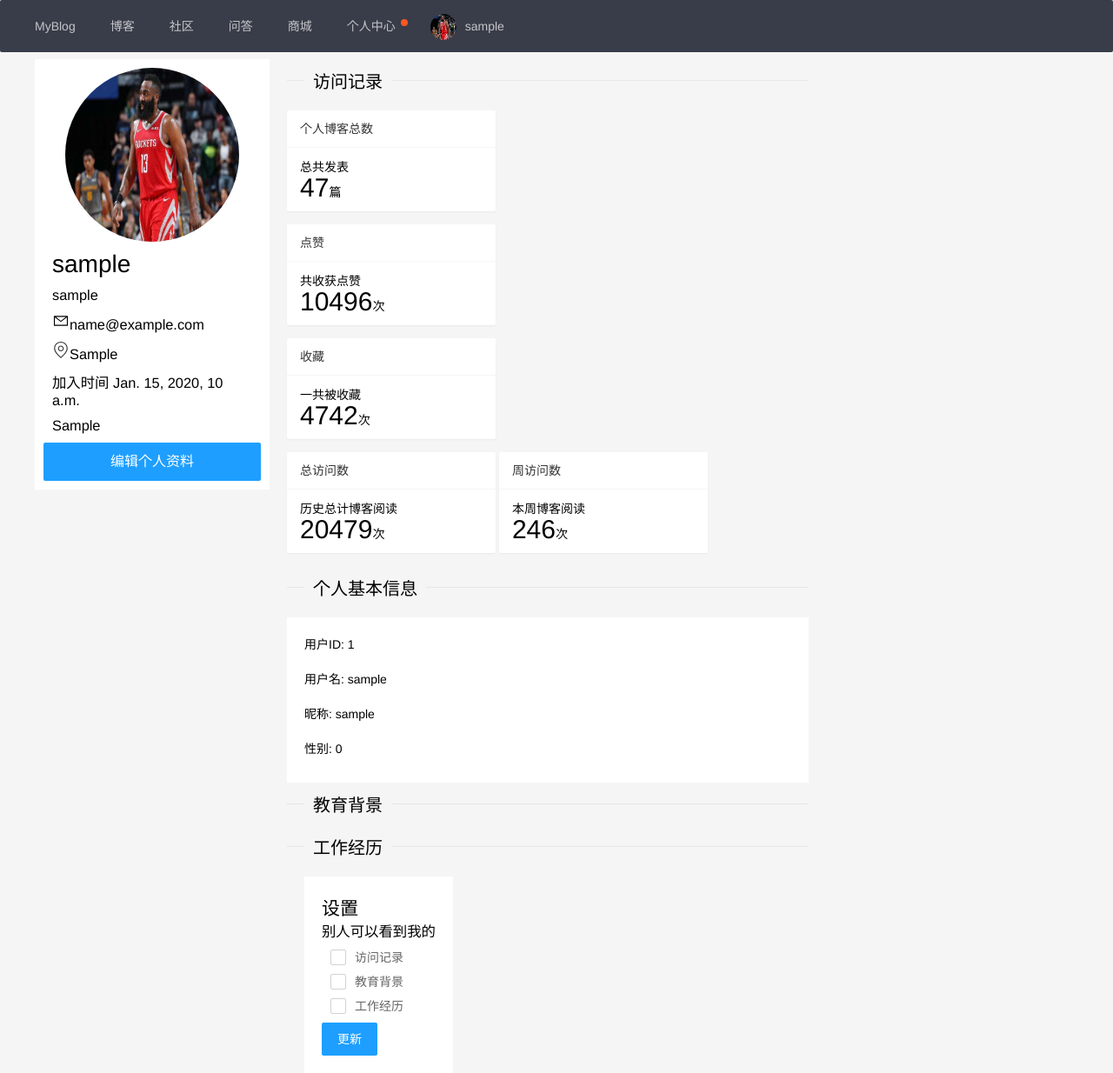
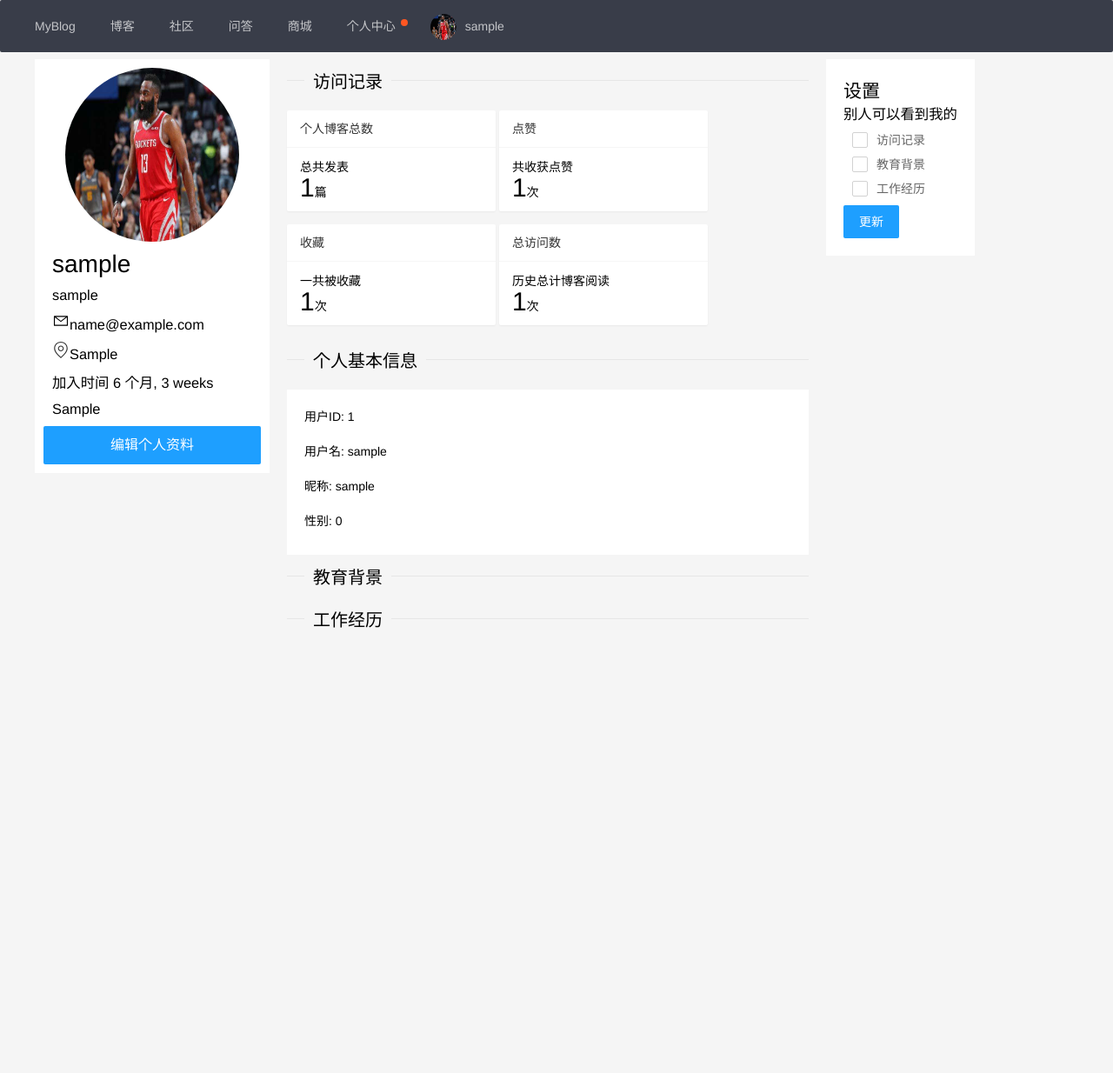
Before and after one commit to winston-he/myblog, a Django app: page /my_zone/1/ in a window 1280 px wide. Shown: the whole page at 87% size. After the commit the page ends 722 px from the top, so only its background shows below. Run offline with Django 3.2, Linux system fonts and the light colour scheme; a user stored in the database is signed in; tables that the repository leaves empty hold one stand-in row (values such as "Sample post"); parts of the project's set-up code (start-up, migrations or seed data) failed here and were passed over; some libraries are stand-ins or nearby versions.

Commit message:
更新了个人中心

```diff
--- /dev/null
+++ b/myblog/blog/templatetags/blog_filter.py
@@ -0,0 +1,25 @@
+#!/usr/bin/env python
+# encoding: utf-8
+'''
+@Author: winston he
+@Email: winston.wz.he@gmail.com
+@File: blog_filter.py
+@Time: 2020/8/16 21:48
+'''
+from datetime import datetime, timedelta
+
+from django import template
+
+
+register = template.Library()
+
+@register.filter
+def timesince_zh(val: str):
+    val = val.replace("days", "天")
+    val = val.replace("day", "天")
+    val = val.replace("hours", "小时")
+    val = val.replace("hour", "小时")
+    val = val.replace("months", "个月")
+    val = val.replace("month", "个月")
+    val = val.replace("years", "年")
+    return val.replace("year", "年")
--- a/myblog/blog/urls.py
+++ b/myblog/blog/urls.py
@@ -25,14 +25,13 @@ urlpatterns = [
     url(r'^post/(?P<pk>\d+)/comment/$', views.CreateCommentView.as_view(), name='comment_new'),
 
     url(r'^post/(?P<pk>\d+)/comment/count$', views.PostDetailView.get_total_comment_count, name='comment_count'),
-
-    # url(r'^post/(?P<pk>\d+)/comment-list/$', views.CommentListView.as_view(), name='post_comment_list'),
-
     url(r'^comment/(?P<pk>\d+)/delete/$', views.remove_comment, name='comment_remove'),
     url(r'^post/(?P<pk>\d+)/comment-list/$', views.CommentListView.as_view(), name='comment_list'),
     url(r'^post/(?P<pk>\d+)/like/$', views.like_post, name='like_post'),
     url(r'^post/(?P<pk>\d+)/mark/$', views.mark_post, name='mark_post'),
     url(r'^comment/(?P<pk>\d+)/like/$', views.like_comment, name='like_comment'),
     url(r'^comment/(?P<pk>\d+)/dislike/$', views.dislike_comment, name='dislike_comment'),
+
+    url(r'^personal_stats/$', views.personal_summary, name='personal_stats'),
     url(r'^post/(?P<pk>\d+)/view/$', views.increase_view_count, name='view_count')
 ]
--- a/myblog/blog/views.py
+++ b/myblog/blog/views.py
@@ -271,6 +271,7 @@ class DeleteCommentView(LoginRequiredMixin, DeleteView):
 
 
 
+
 # 点赞博客
 @login_required
 def like_post(request, pk):
@@ -360,6 +361,18 @@ def increase_view_count(request, pk):
             post.save()
         return JsonResponse(post.viewed_count, safe=False)
 
+# 一些数据统计
+@login_required
+def personal_summary(request):
+    from collections import defaultdict
+
+    res = defaultdict(int)
+    res['my_blog_count'] = Post.objects.filter(published_time__isnull=False, author=request.user).count()
+    for p in Post.objects.filter(published_time__isnull=False, author=request.user):
+        res["total_likes_count"] += p.liked_by.count()
+        res["total_marked_count"] += p.marked_by.count()
+        res["total_visit_count"] += p.viewed_count
+    return JsonResponse(res)
 
 @csrf_exempt
 @xframe_options_sameorigin
--- a/myblog/myblog/templates/profile/my_zone.html
+++ b/myblog/myblog/templates/profile/my_zone.html
@@ -1,5 +1,6 @@
 {% extends 'base/base.html' %}
 {% load static %}
+{% load blog_filter %}
 
 {%block ref%}
 <link rel="stylesheet" href="{% static 'css/profile.css' %}">
@@ -21,7 +22,7 @@
         <div class="basic-personal-info-item username"><h3>{{user.username}}</h3></div>
         <div class="basic-personal-info-item email"><h3><embed src="{%static 'img/icons/email.svg'%}" type="" width="20" height="20">{{user.email}}</h3></div>
         <div class="basic-personal-info-item location"><h3><embed src="{%static 'img/icons/location.svg'%}" type="" width="20" height="20">{{user.user.location}}</h3></div>
-        <div class="basic-personal-info-item joined-time"><h3>加入时间 {{user.date_joined}}</h3></div>
+        <div class="basic-personal-info-item joined-time"><h3>加入时间 {{user.date_joined | timesince | timesince_zh}}</h3></div>
         <div class="basic-personal-info-item introduction"><h3>{%if user.user.introduction%}{{user.user.introduction}}{%else%}个人介绍是空白的~{%endif%}</h3></div>
         <a href={%url 'update_personal_info' pk=user.pk%} class="layui-btn layui-btn-lg layui-btn-normal" id="edit-personal-info-btn">编辑个人资料</a>
     </div>
@@ -33,36 +34,33 @@
             <div class="layui-card visit-count">
                 <div class="layui-card-header">个人博客总数</div>
                 <div class="layui-card-body">
-                        总共发表 <br><span style="font-size: 30px">47</span>篇
+                    总共发表 <br><span style="font-size: 30px" id="total-posts-count"></span>篇
                 </div>
             </div>
-            <div>
             <div class="layui-card visit-count">
                 <div class="layui-card-header">点赞</div>
                 <div class="layui-card-body">
-                        共收获点赞 <br><span style="font-size: 30px">10496</span>次
+                    共收获点赞 <br><span style="font-size: 30px" id="total-likes-count"></span>次
                 </div>
             </div>
-            <div>
             <div class="layui-card visit-count">
                 <div class="layui-card-header">收藏</div>
                 <div class="layui-card-body">
-                        一共被收藏 <br><span style="font-size: 30px">4742</span>次
+                    一共被收藏 <br><span style="font-size: 30px" id="total-marked-count"></span>次
                 </div>
             </div>
-            <div>
             <div class="layui-card visit-count">
                 <div class="layui-card-header">总访问数</div>
                 <div class="layui-card-body">
-                    历史总计博客阅读 <br><span style="font-size: 30px">20479</span>次
+                    历史总计博客阅读 <br><span style="font-size: 30px" id="total-visit-count"></span>次
                 </div>
             </div>
-            <div class="layui-card visit-count">
+
+            {% comment %} <div class="layui-card visit-count">
             <div class="layui-card-header">周访问数</div>
             <div class="layui-card-body">
-                    本周博客阅读 <br><span style="font-size: 30px">246</span>次
-                </div>
-            </div>
+                本周博客阅读 <br><span style="font-size: 30px" id="weekly-visits-count">246</span>次
+            </div> {% endcomment %}
         </div>
         <fieldset class="layui-elem-field layui-field-title basic-info">
             <legend>个人基本信息</legend>
@@ -79,6 +77,7 @@
         <fieldset class="layui-elem-field layui-field-title employment-info">
                 <legend>工作经历</legend>
         </fieldset>
+    </div>
     </div>
     <div class="settings">
         <h2>设置</h2>
@@ -108,9 +107,20 @@
         });
     });
 
+    $(document).ready(function() {
+        $.get({
+            url: "{%url 'personal_stats'%}",
+            success: function(data) {
+                $('#total-posts-count').text(data.my_blog_count);
+                $('#total-likes-count').text(data.total_likes_count);
+                $('#total-marked-count').text(data.total_marked_count);
+                $('#total-visit-count').text(data.total_visit_count);
+            }
+        })
+    })
+
     function EventListener() {
         this.init = function() {
-
         };
         this.editBasicInfo = function() {
         }
```
Also changed, not shown: myblog/blog/templatetags/__init__.py (added, +8 -0 lines), myblog/user/models.py (+0 -8 lines). Lines whose indentation alone changed are shown as unchanged.
